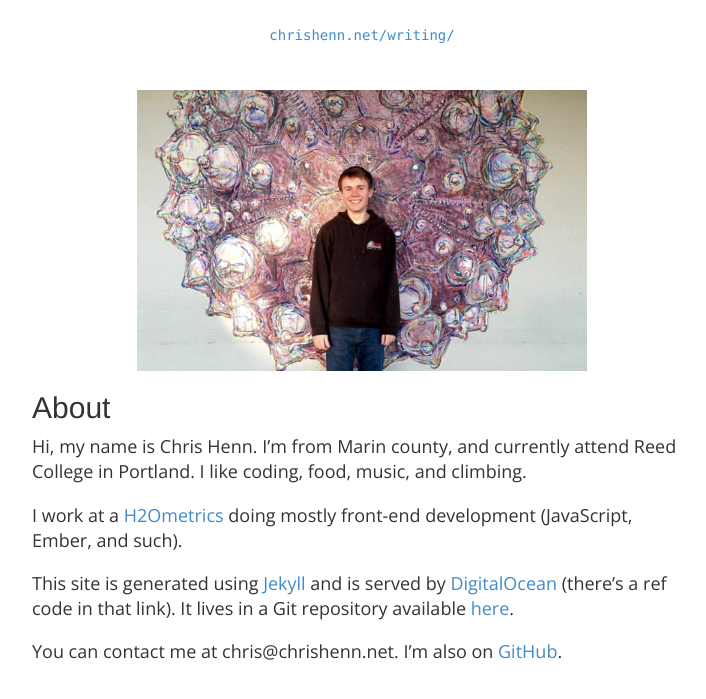
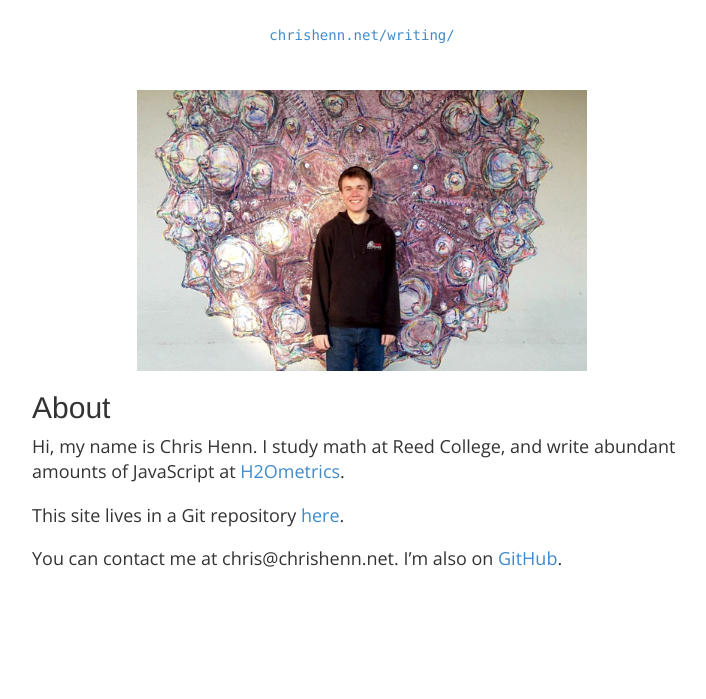
Before and after one commit to chnn/chrishenn-net, a Jekyll site: the page built from about.markdown, in a window 1280 px wide. Shown: the top 699 px of the page, without its empty margins (278-984 px from the left). Built offline with Jekyll 4.4.1, drawn with Linux system fonts in a browser that asks for light colours.

Commit message:
Update about

```diff
--- a/about.markdown
+++ b/about.markdown
@@ -7,10 +7,8 @@ title: About
 
 ## About
 
-Hi, my name is Chris Henn. I'm from Marin county, and currently attend Reed College in Portland. I like coding, food, music, and climbing.
+Hi, my name is Chris Henn. I study math at Reed College, and write abundant amounts of JavaScript at [H2Ometrics](http://www.h2ometrics.com/).
 
-I work at a [H2Ometrics](http://www.h2ometrics.com/) doing mostly front-end development (JavaScript, Ember, and such).
-
-This site is generated using [Jekyll](http://jekyllrb.com) and is served by [DigitalOcean](https://www.digitalocean.com/?refcode=1e64afc35633) (there's a ref code in that link). It lives in a Git repository available [here](https://github.com/chenn/writing).
+This site lives in a Git repository [here](https://github.com/chnn/writing).
 
 You can contact me at chris@chrishenn.net. I'm also on [GitHub](https://github.com/chnn).
```
